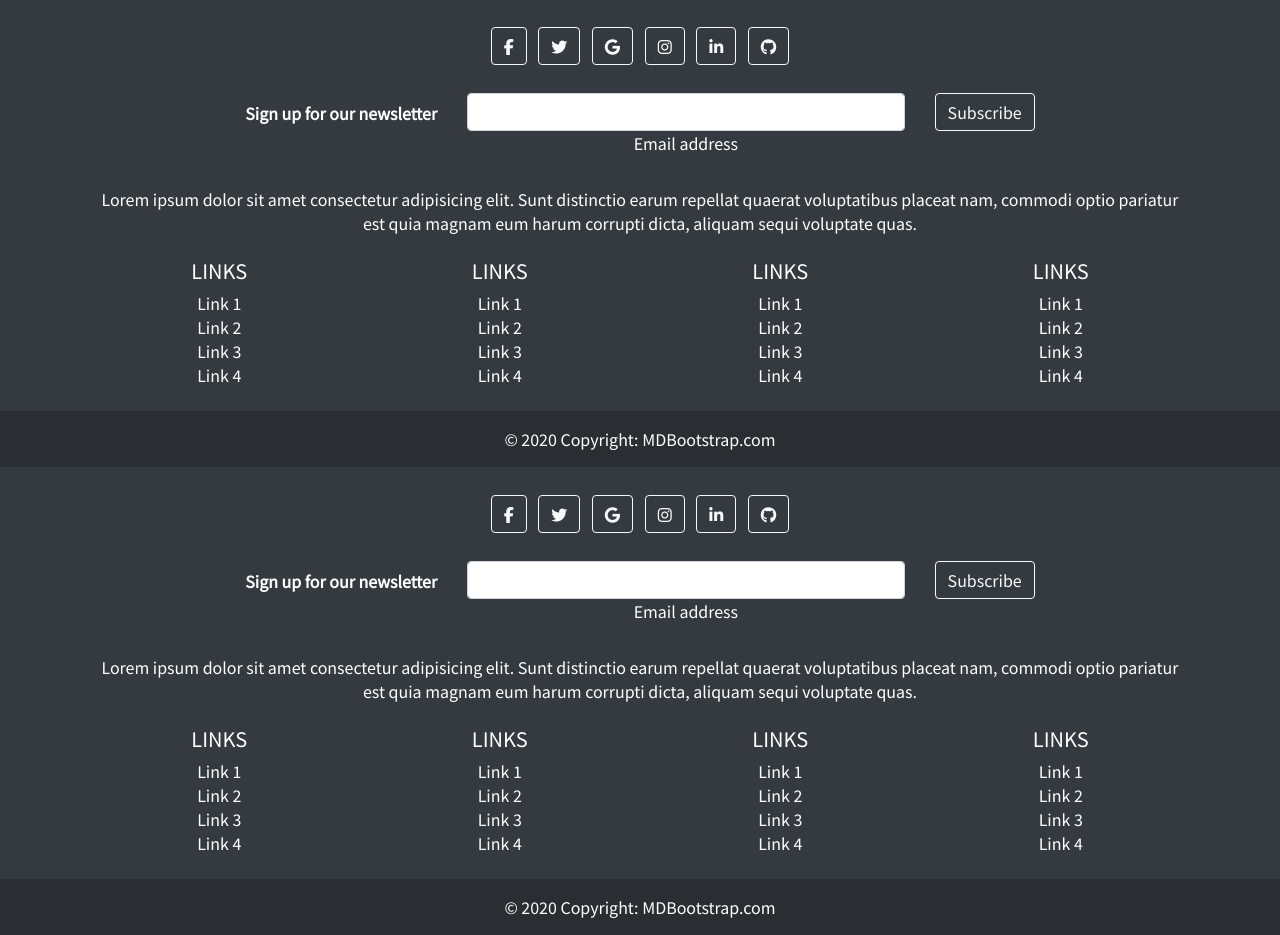
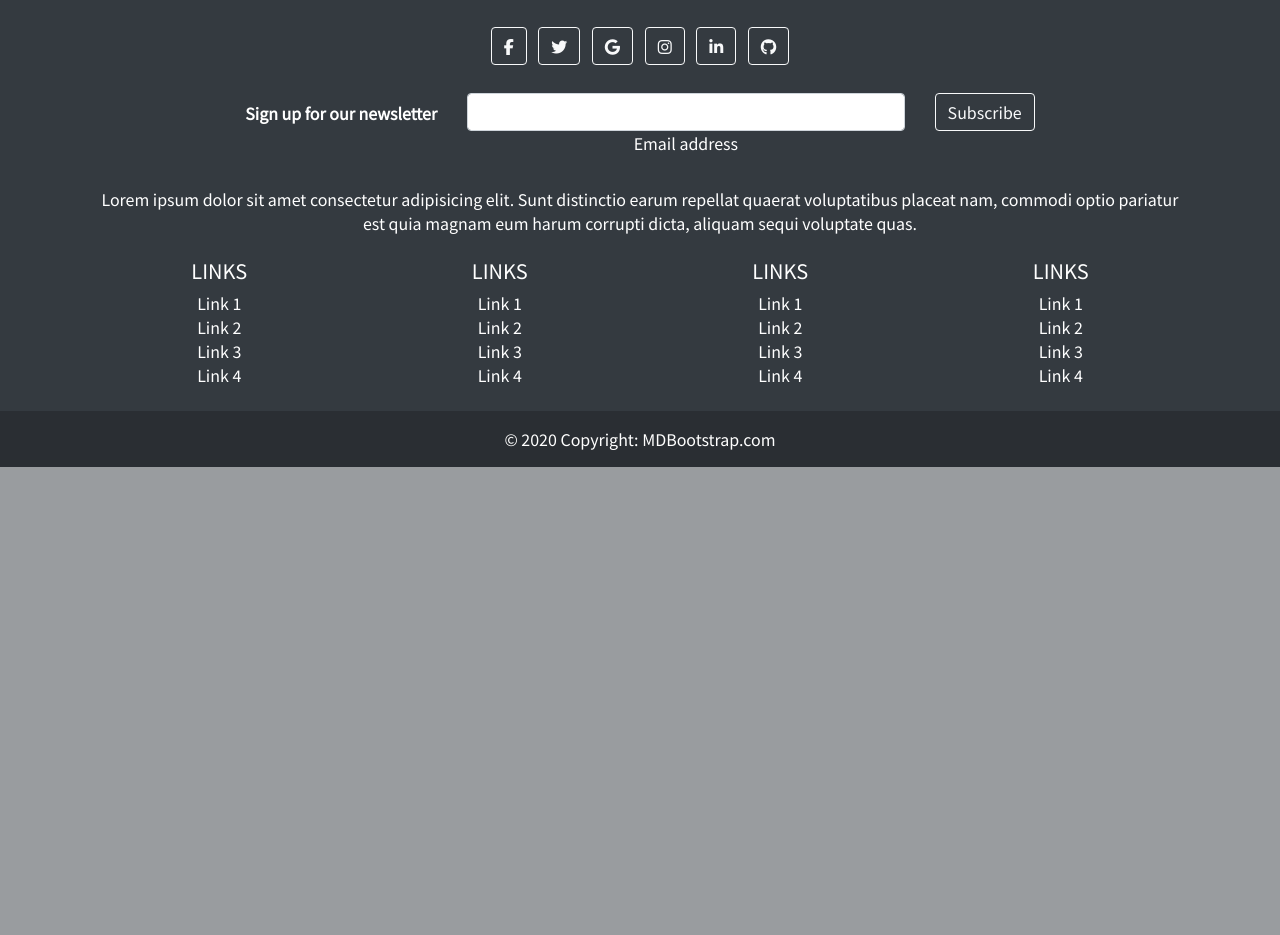
Before and after one commit to markgordon22/Jerseys-for-tims, a Django app: page / in a window 1280 px wide. Shown: the part 965-1900 px from the top of the page. After the commit the page ends 1432 px from the top, so only its background shows below. Run offline with Django 3.2, Linux system fonts and the light colour scheme; some libraries are stand-ins or nearby versions.

Commit message:
removed footer as it's supposed to be in base template

```diff
--- a/home/templates/home/index.html
+++ b/home/templates/home/index.html
@@ -35,193 +35,6 @@
     </div>
     </div>
 
-    <!-- Footer -->
-<footer class="bg-dark text-center text-white">
-    <!-- Grid container -->
-    <div class="container p-4">
-      <!-- Section: Social media -->
-      <section class="mb-4">
-        <!-- Facebook -->
-        <a class="btn btn-outline-light btn-floating m-1" href="#!" role="button"
-          ><i class="fab fa-facebook-f"></i
-        ></a>
-
-        <!-- Twitter -->
-        <a class="btn btn-outline-light btn-floating m-1" href="#!" role="button"
-          ><i class="fab fa-twitter"></i
-        ></a>
-
-        <!-- Google -->
-        <a class="btn btn-outline-light btn-floating m-1" href="#!" role="button"
-          ><i class="fab fa-google"></i
-        ></a>
-
-        <!-- Instagram -->
-        <a class="btn btn-outline-light btn-floating m-1" href="#!" role="button"
-          ><i class="fab fa-instagram"></i
-        ></a>
-
-        <!-- Linkedin -->
-        <a class="btn btn-outline-light btn-floating m-1" href="#!" role="button"
-          ><i class="fab fa-linkedin-in"></i
-        ></a>
-
-        <!-- Github -->
-        <a class="btn btn-outline-light btn-floating m-1" href="#!" role="button"
-          ><i class="fab fa-github"></i
-        ></a>
-      </section>
-      <!-- Section: Social media -->
-
-      <!-- Section: Form -->
-      <section class="">
-        <form action="">
-          <!--Grid row-->
-          <div class="row d-flex justify-content-center">
-            <!--Grid column-->
-            <div class="col-auto">
-              <p class="pt-2">
-                <strong>Sign up for our newsletter</strong>
-              </p>
-            </div>
-            <!--Grid column-->
-
-            <!--Grid column-->
-            <div class="col-md-5 col-12">
-              <!-- Email input -->
-              <div class="form-outline form-white mb-4">
-                <input type="email" id="form5Example2" class="form-control" />
-                <label class="form-label" for="form5Example2">Email address</label>
-              </div>
-            </div>
-            <!--Grid column-->
-
-            <!--Grid column-->
-            <div class="col-auto">
-              <!-- Submit button -->
-              <button type="submit" class="btn btn-outline-light mb-4">
-                Subscribe
-              </button>
-            </div>
-            <!--Grid column-->
-          </div>
-          <!--Grid row-->
-        </form>
-      </section>
-      <!-- Section: Form -->
-
-      <!-- Section: Text -->
-      <section class="mb-4">
-        <p>
-          Lorem ipsum dolor sit amet consectetur adipisicing elit. Sunt distinctio earum
-          repellat quaerat voluptatibus placeat nam, commodi optio pariatur est quia magnam
-          eum harum corrupti dicta, aliquam sequi voluptate quas.
-        </p>
-      </section>
-      <!-- Section: Text -->
-
-      <!-- Section: Links -->
-      <section class="">
-        <!--Grid row-->
-        <div class="row">
-          <!--Grid column-->
-          <div class="col-lg-3 col-md-6 mb-4 mb-md-0">
-            <h5 class="text-uppercase">Links</h5>
-
-            <ul class="list-unstyled mb-0">
-              <li>
-                <a href="#!" class="text-white">Link 1</a>
-              </li>
-              <li>
-                <a href="#!" class="text-white">Link 2</a>
-              </li>
-              <li>
-                <a href="#!" class="text-white">Link 3</a>
-              </li>
-              <li>
-                <a href="#!" class="text-white">Link 4</a>
-              </li>
-            </ul>
-          </div>
-          <!--Grid column-->
-
-          <!--Grid column-->
-          <div class="col-lg-3 col-md-6 mb-4 mb-md-0">
-            <h5 class="text-uppercase">Links</h5>
-
-            <ul class="list-unstyled mb-0">
-              <li>
-                <a href="#!" class="text-white">Link 1</a>
-              </li>
-              <li>
-                <a href="#!" class="text-white">Link 2</a>
-              </li>
-              <li>
-                <a href="#!" class="text-white">Link 3</a>
-              </li>
-              <li>
-                <a href="#!" class="text-white">Link 4</a>
-              </li>
-            </ul>
-          </div>
-          <!--Grid column-->
-
-          <!--Grid column-->
-          <div class="col-lg-3 col-md-6 mb-4 mb-md-0">
-            <h5 class="text-uppercase">Links</h5>
-
-            <ul class="list-unstyled mb-0">
-              <li>
-                <a href="#!" class="text-white">Link 1</a>
-              </li>
-              <li>
-                <a href="#!" class="text-white">Link 2</a>
-              </li>
-              <li>
-                <a href="#!" class="text-white">Link 3</a>
-              </li>
-              <li>
-                <a href="#!" class="text-white">Link 4</a>
-              </li>
-            </ul>
-          </div>
-          <!--Grid column-->
-
-          <!--Grid column-->
-          <div class="col-lg-3 col-md-6 mb-4 mb-md-0">
-            <h5 class="text-uppercase">Links</h5>
-
-            <ul class="list-unstyled mb-0">
-              <li>
-                <a href="#!" class="text-white">Link 1</a>
-              </li>
-              <li>
-                <a href="#!" class="text-white">Link 2</a>
-              </li>
-              <li>
-                <a href="#!" class="text-white">Link 3</a>
-              </li>
-              <li>
-                <a href="#!" class="text-white">Link 4</a>
-              </li>
-            </ul>
-          </div>
-          <!--Grid column-->
-        </div>
-        <!--Grid row-->
-      </section>
-      <!-- Section: Links -->
-    </div>
-    <!-- Grid container -->
-
-    <!-- Copyright -->
-    <div class="text-center p-3" style="background-color: rgba(0, 0, 0, 0.2);">
-      © 2020 Copyright:
-      <a class="text-white" href="https://mdbootstrap.com/">MDBootstrap.com</a>
-    </div>
-    <!-- Copyright -->
-  </footer>
-  <!-- Footer -->
 
 
 
```
